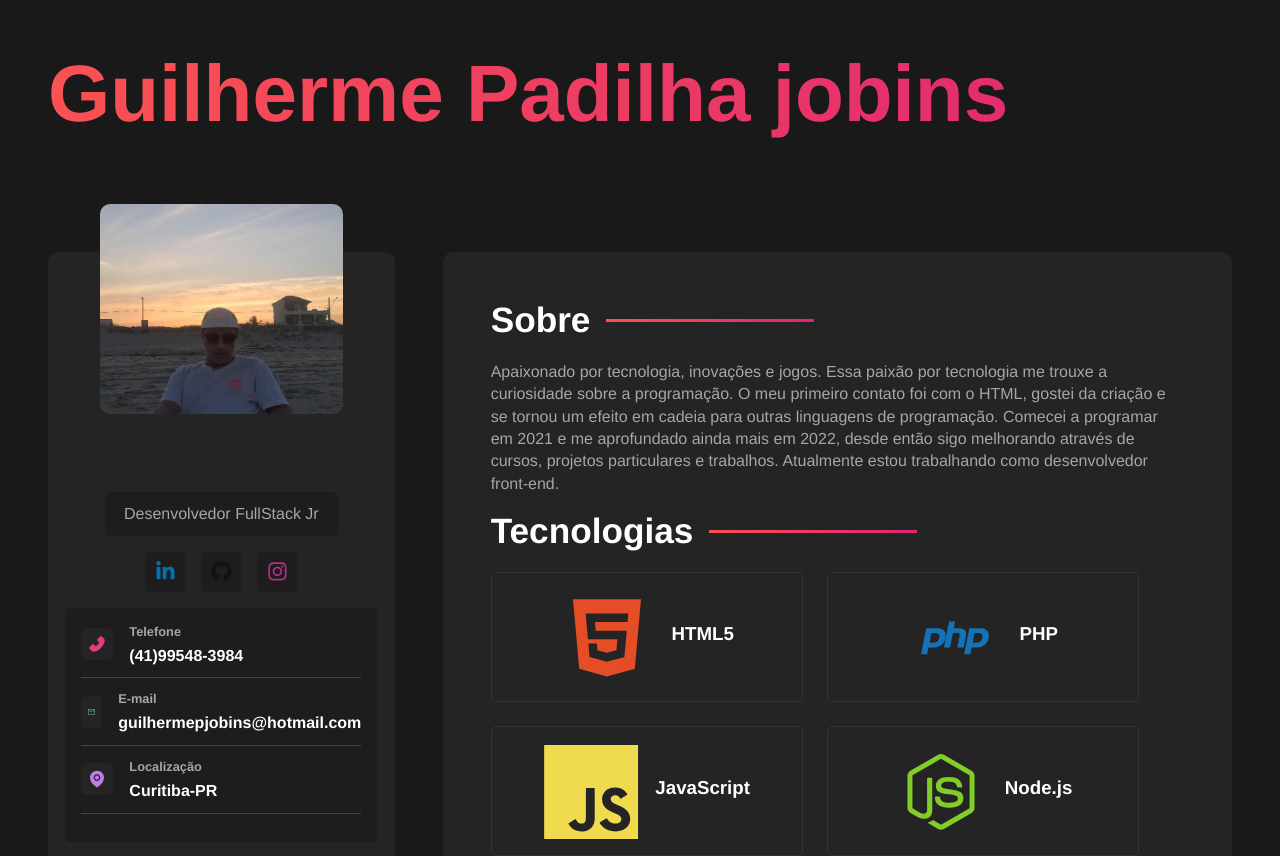
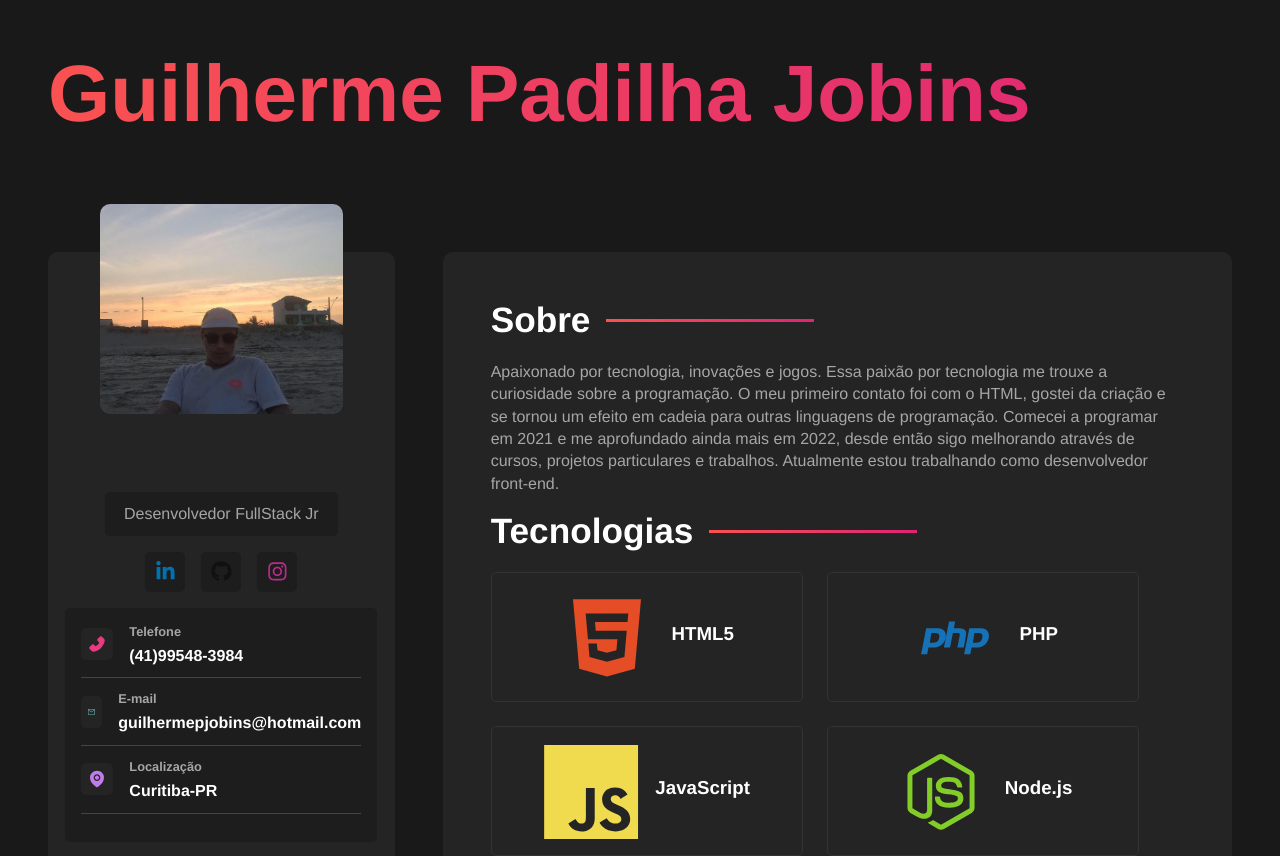
Before and after one commit to padilhx/Portfolio, a React (Vite) app: page / in a window 1280 px wide. Shown: the top 856 px of the page. Built offline with nearby package versions, Linux system fonts and the light colour scheme.

Commit message:
Update App.jsx

```diff
--- a/src/App.jsx
+++ b/src/App.jsx
@@ -9,7 +9,7 @@ function App() {
 
   return (
     <div id="portfolio">
-    <h1>Guilherme Padilha jobins</h1>
+    <h1>Guilherme Padilha Jobins</h1>
     <Sidebar />
     <MainContent />
     </div>
```
